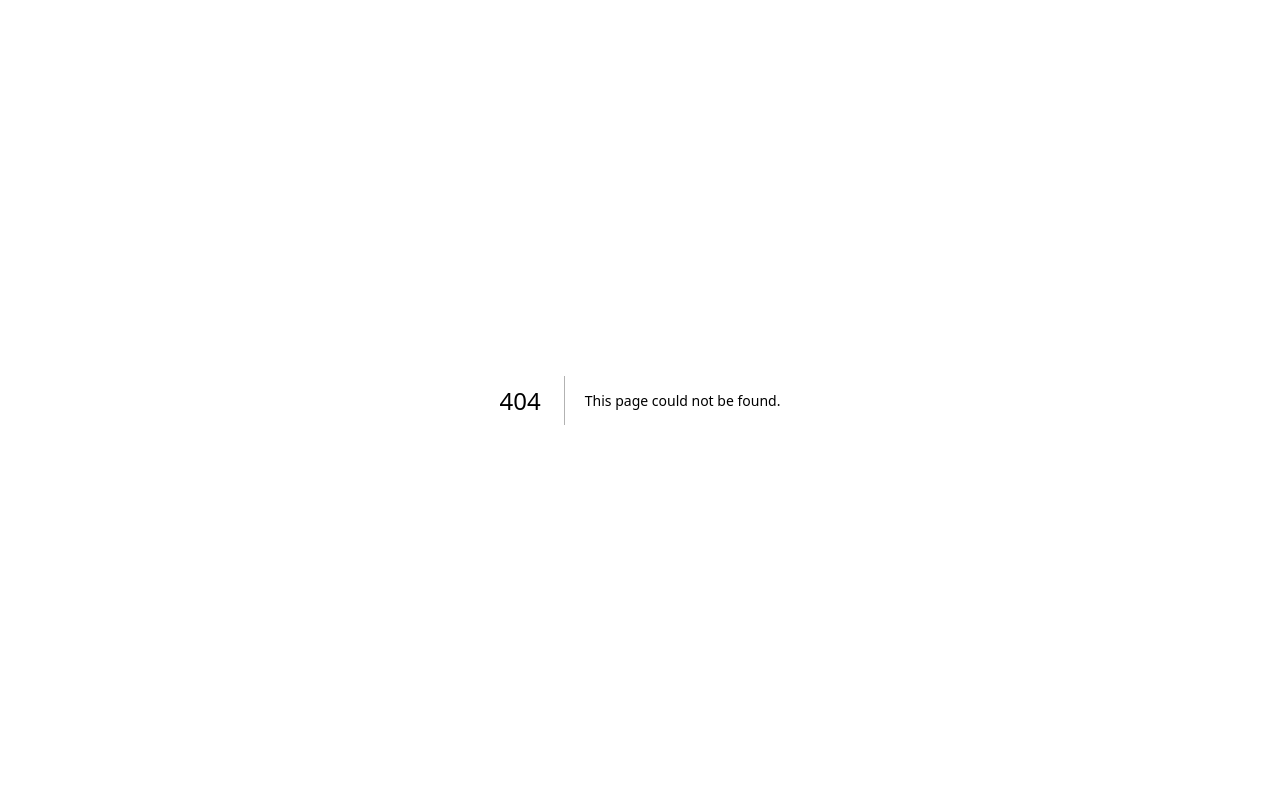
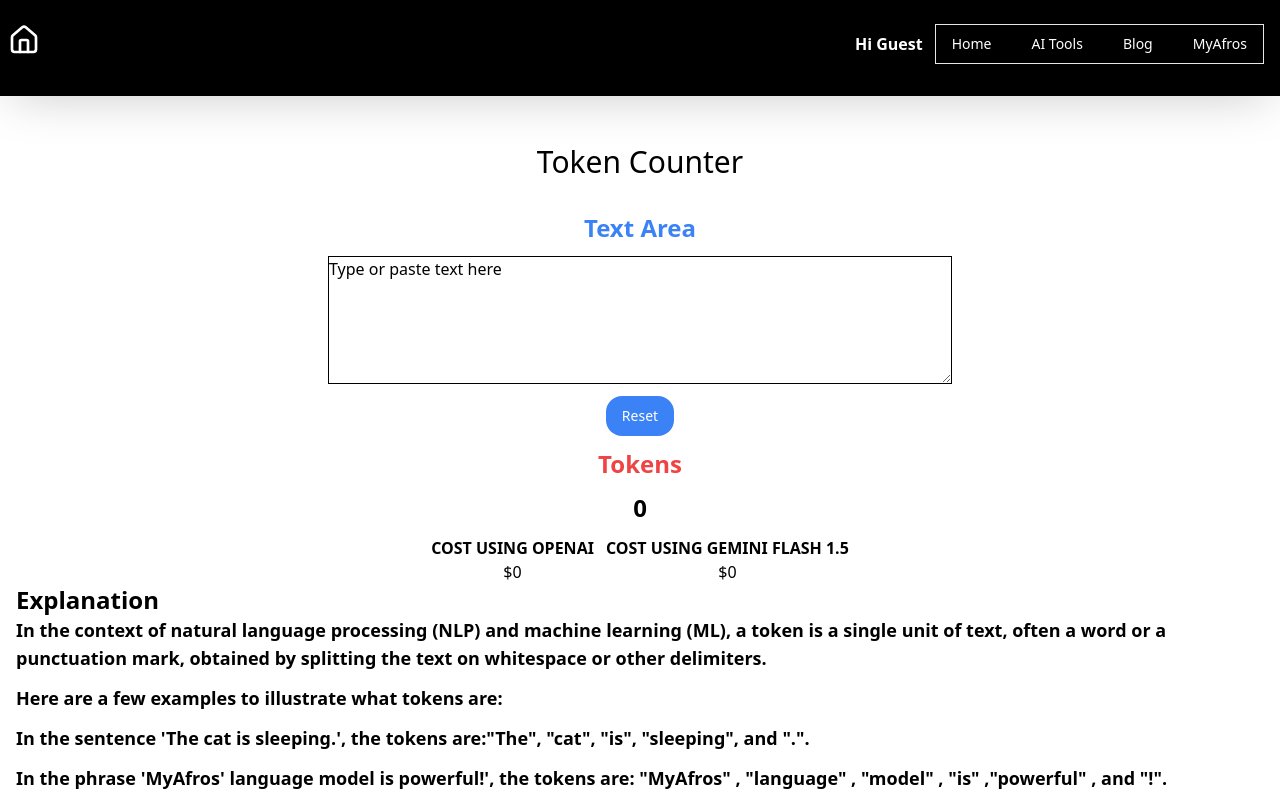
Before and after one commit to eleshinlomo/ai, a Next.js app: page /tokencounterpage in a window 1280 px wide. Before the commit this address had no page. Shown: the top 800 px of the page. Built offline with nearby package versions, Linux system fonts and the light colour scheme; no server answers.

Commit message:
restructured project architecture

```diff
--- /dev/null
+++ b/app/(allroutes)/(protectedroutes)/layout.tsx
@@ -0,0 +1,21 @@
+
+import React from 'react'
+
+interface ProtectedRoutesProps {
+    children: React.ReactNode
+}
+
+export const metadata = {
+    title: 'protectedroutes',
+    description: 'MyAfros',
+  }
+
+const ProtectedRoutesLayout = ({children}: ProtectedRoutesProps) => {
+  return (
+    <div>
+    {children}
+    </div>
+  )
+}
+
+export default ProtectedRoutesLayout
--- /dev/null
+++ b/app/(allroutes)/(publicroutes)/(landingpage)/page.tsx
@@ -0,0 +1,12 @@
+import React from 'react'
+import TokenCounterPage from '../tokencounterpage/page'
+
+const Home = () => {
+  return (
+    <div>
+    <TokenCounterPage />
+    </div>
+  )
+}
+
+export default Home
--- a/app/(landingpage)/page.tsx
+++ b/app/(allroutes)/(publicroutes)/tokencounterpage/page.tsx
@@ -8,7 +8,7 @@ import Footer from '@/components/footer'
 import { Button } from '@/components/ui/button'
 
 
-const Home = () => {
+const TokenCounterPage = () => {
   const [text, setText] = useState<string>('')
   const [tokens, setTokens] = useState<number>(0)
 
@@ -101,4 +101,4 @@ text on whitespace or other delimiters.</p>
   )
 }
 
-export default Home
+export default TokenCounterPage
--- a/components/footer.tsx
+++ b/components/footer.tsx
@@ -1,5 +1,6 @@
 
-import WaitlistPage from '@/app/waitlistpage/page'
+
+import WaitlistPage from '@/app/(allroutes)/(publicroutes)/waitlistpage/page'
 import Logo from './logo'
 import Link from 'next/link'
 
--- a/components/homenavbar.tsx
+++ b/components/homenavbar.tsx
@@ -92,14 +92,14 @@ const HomeNavBar = ()=>{
 
 
 
-<div className='mr-2 text-white text-black'>
+<div className='mr-2 text-white'>
 <Menubar className=" gap-3">
   <MenubarMenu>
     <MenubarTrigger><Link href='/'>Home</Link></MenubarTrigger>
   </MenubarMenu>
 
   <MenubarMenu>
-    <MenubarTrigger>Services</MenubarTrigger>
+    <MenubarTrigger>AI Tools</MenubarTrigger>
     <MenubarContent className='flex flex-col mr-4'>
       <MenubarItem>
         <OtherHomeNavButtons />
```
Also changed, not shown: app/(allroutes)/(publicroutes)/waitlistpage/page.tsx (renamed from app/waitlistpage/page.tsx).
